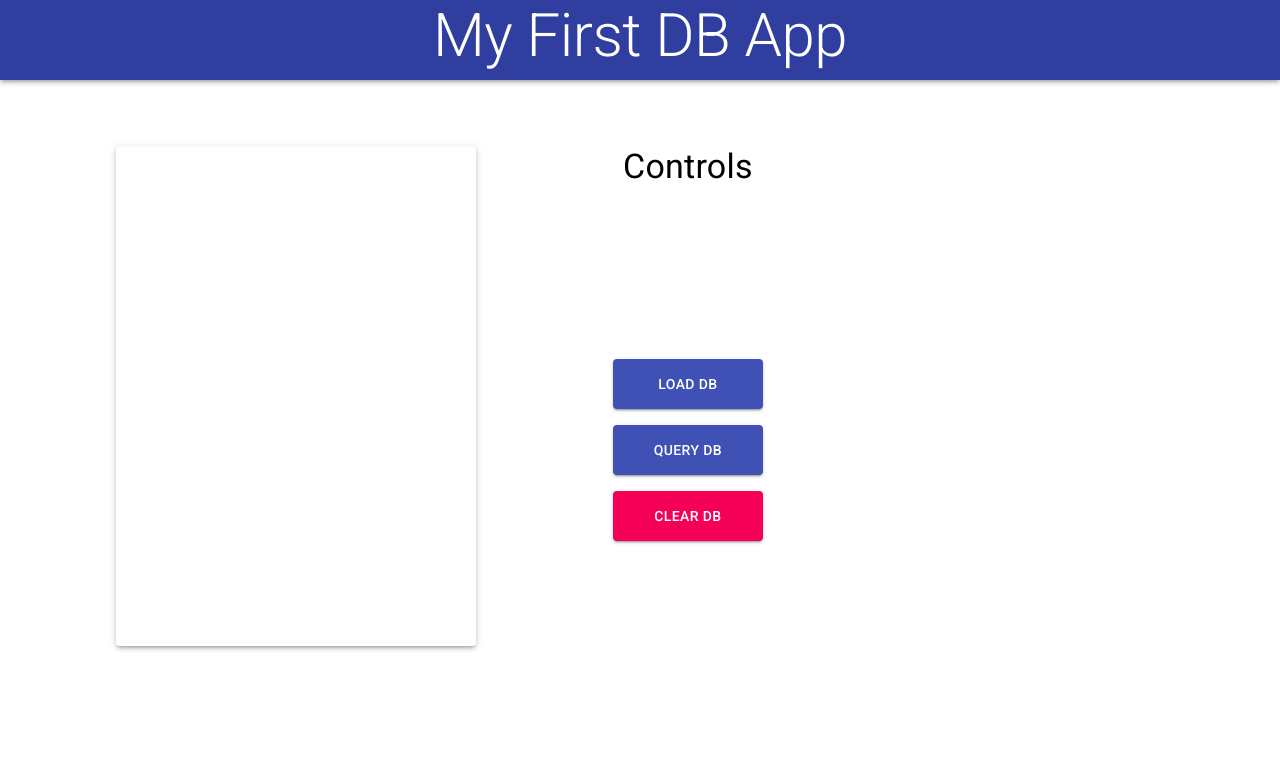
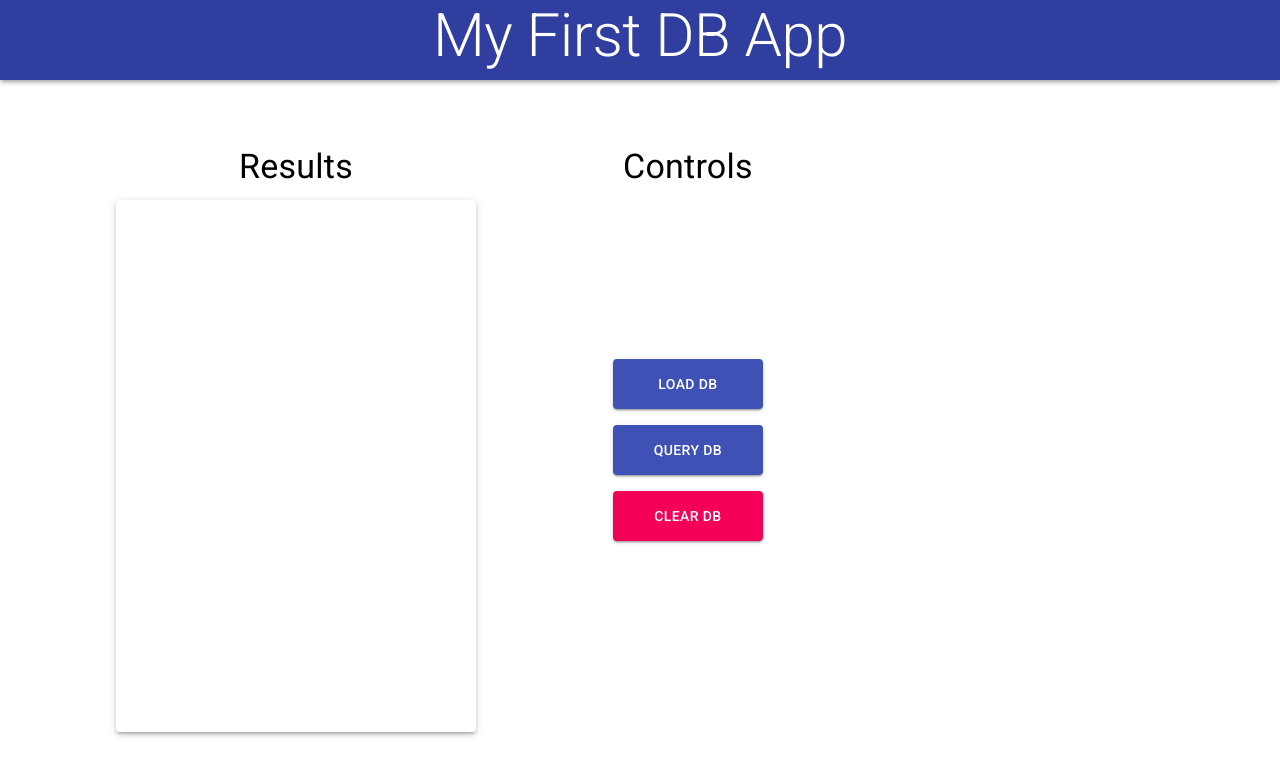
Before and after one commit to MeryCardenas23/First-DB-App, a React (Create React App) app: page / in a window 1280 px wide. Shown: the top 776 px of the page. Built offline with nearby package versions, Linux system fonts and the light colour scheme.

Commit message:
refactor(ResultArea): Update layout

```diff
--- a/src/components/ResultArea.jsx
+++ b/src/components/ResultArea.jsx
@@ -1,22 +1,28 @@
 import React from 'react';
 import PropTypes from 'prop-types';
 import { withStyles } from '@material-ui/core/styles';
-import { Paper } from '@material-ui/core';
+import { Paper, Typography } from '@material-ui/core';
 
-const styles = {
+const styles = (theme) => ({
   root: {
     minHeight: 500,
     minWidth: 275,
+    padding: theme.spacing(2),
   },
-  title: {
-    fontSize: 14,
-  },
-};
+});
 
 const ResultArea = (props) => {
   const { classes } = props;
 
-  return <Paper id="ResultArea" className={classes.root} elevation={3} />
+  return (
+    <>
+      <Typography variant="h4" gutterBottom>
+        Results
+      </Typography>
+
+      <Paper id="ResultArea" className={classes.root} elevation={3} />
+    </>
+  )
 }
 
 ResultArea.propTypes = {
```
